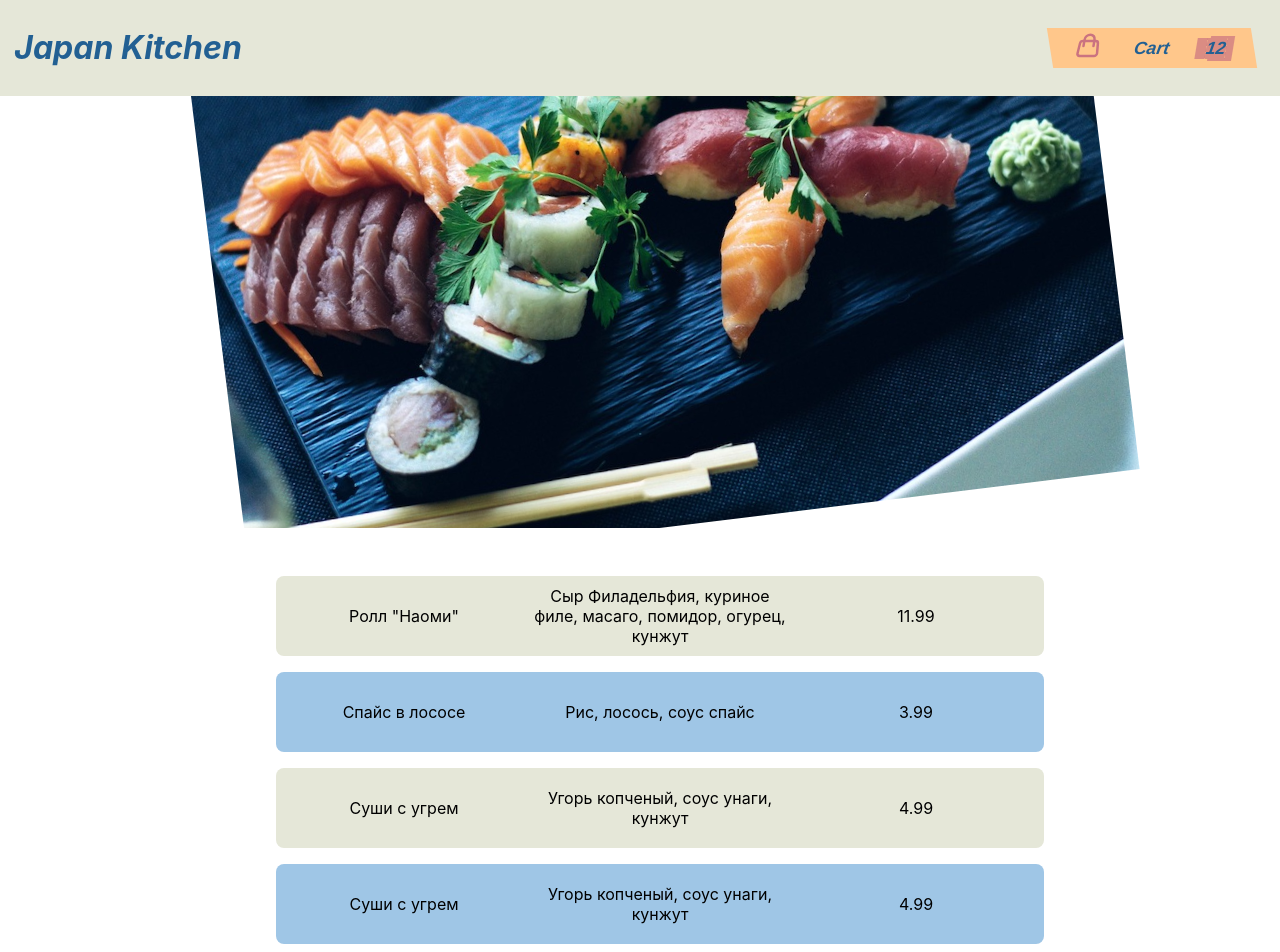
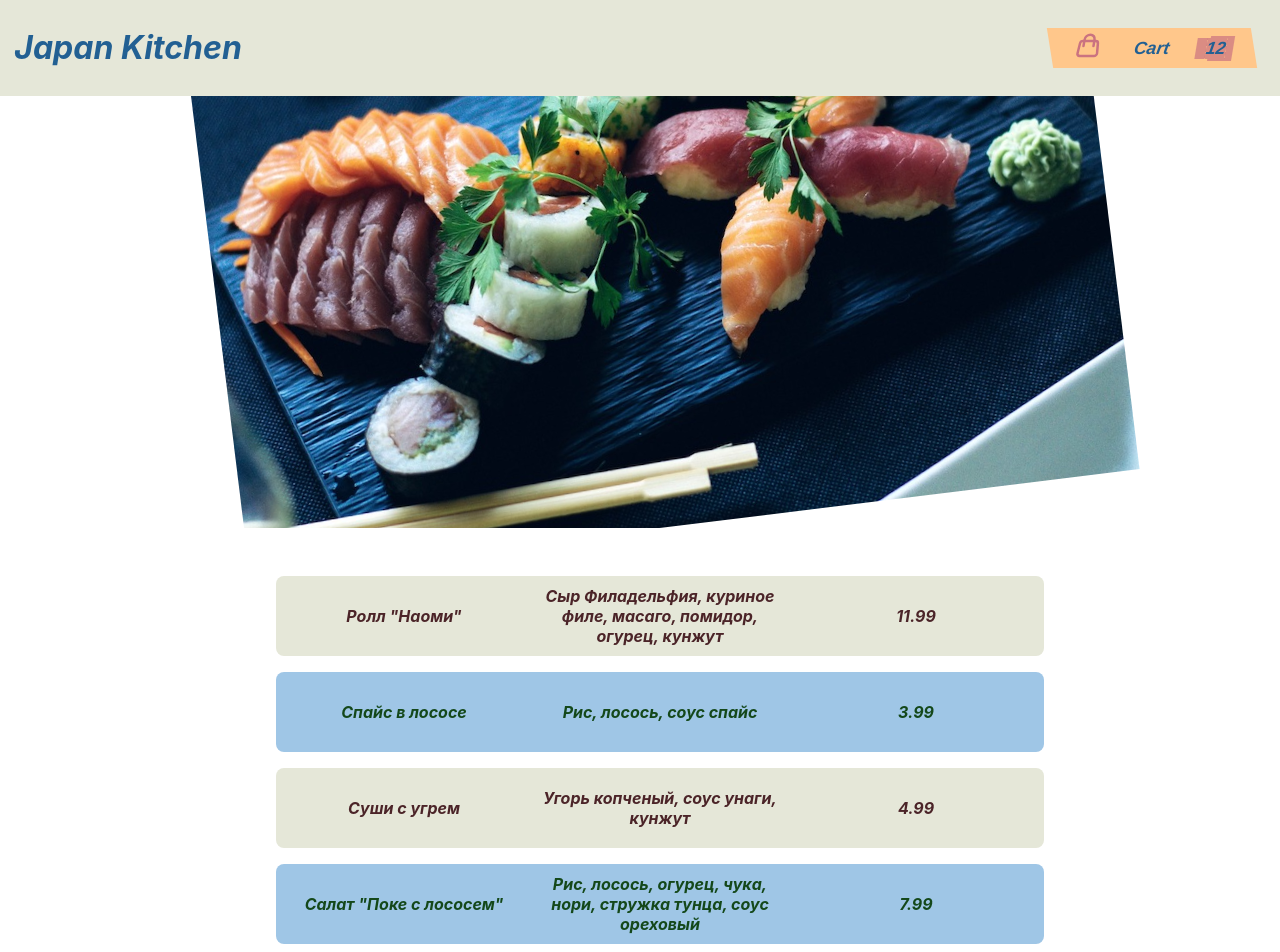
Before and after one commit to Waldemar-00/japan-kitchen, a React (Create React App) app: page / in a window 1280 px wide. Shown: the top 952 px of the page. Built offline with nearby package versions, Linux system fonts and the light colour scheme.

Commit message:
change CSS

```diff
--- a/src/components/List/DataDishes.js
+++ b/src/components/List/DataDishes.js
@@ -22,18 +22,6 @@ import {v4} from 'uuid'
     },
     {
       id: v4(),
-      name: "Суши с угрем",
-      description: "Угорь копченый, соус унаги, кунжут",
-      price: 4.99,
-    },
-    {
-      id: v4(),
-      name: "Суши с угрем",
-      description: "Угорь копченый, соус унаги, кунжут",
-      price: 4.99,
-    },
-    {
-      id: v4(),
       name: 'Салат "Поке с лососем"',
       description:
         "Рис, лосось, огурец, чука, нори, стружка тунца, соус ореховый",
--- a/src/components/List/Dishes.module.css
+++ b/src/components/List/Dishes.module.css
@@ -18,7 +18,11 @@
   height: 5rem;
   align-items: center;
 
+  color: #4b2428ff;
+  font-weight: bold;
+  font-style: italic;
 }
 .listDishes li:nth-child(2n) {
   background-color: rgb(159, 198, 230);
+  color: #14481aff;
 }
```
